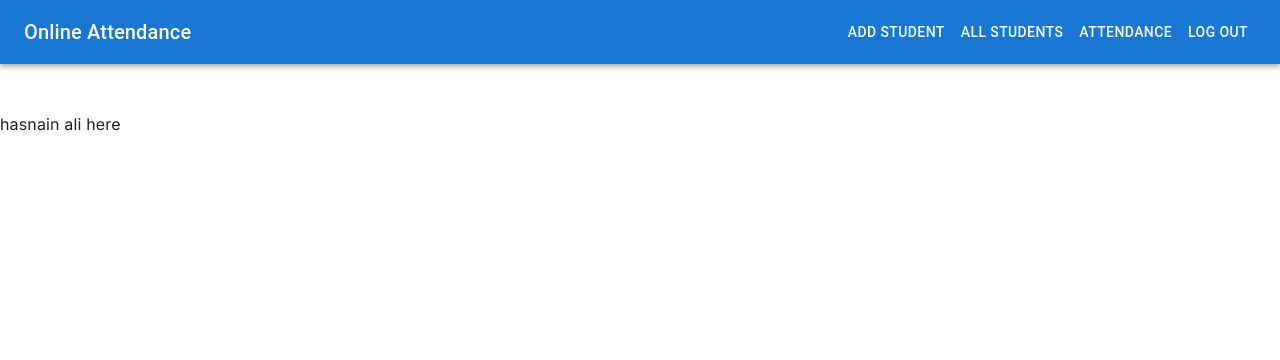
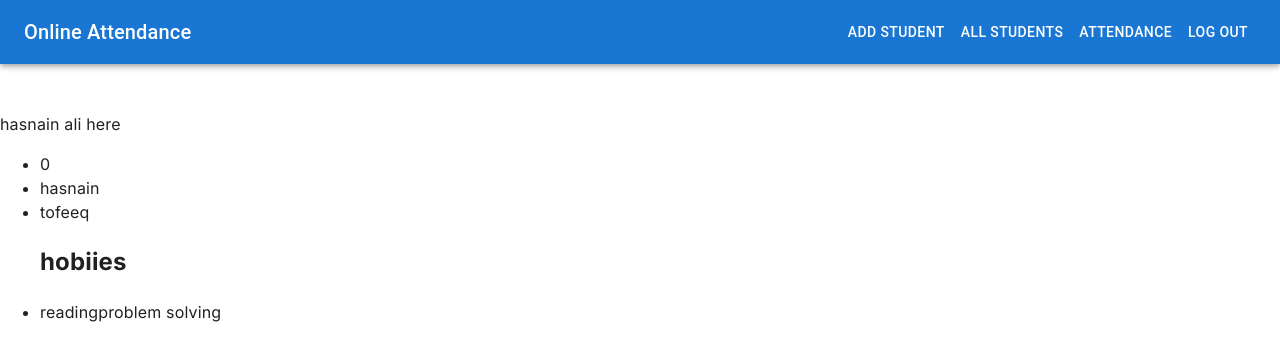
Before and after one commit to raohasnaintofeeq/dev-up, a Next.js app: page /admin/Attendance in a window 1280 px wide. Shown: the top 360 px of the page. Built offline with nearby package versions, Linux system fonts and the light colour scheme.

Commit message:
fixed some changes locally

```diff
--- a/app/admin/Attendance/page.tsx
+++ b/app/admin/Attendance/page.tsx
@@ -3,10 +3,32 @@ import React, { useState } from 'react';
 import DrawerAppBar from '../page';
 
 const Attendance = () => {
+  const studentData = [
+    {
+      id: 0,
+      name: "hasnain",
+      fatherName: "tofeeq",
+      hobbies: ["reading", "problem solving"]
+    }
+  ]
+  console.log("student data is here :: ", studentData)
   return (
     <div>
       <DrawerAppBar />
       <div> hasnain ali here</div>
+      <ul>{studentData.map((data) => (
+        <>
+       <li>
+       {data.id}
+      </li>  <li>
+        {data.name}
+       </li>  <li>
+        {data.fatherName}
+       </li>
+       <h2>hobiies</h2>
+       <li>{data.hobbies}</li>
+       </>
+      ))}</ul>
     </div>
   )
 }
```
Also changed, not shown: app/auth/signin/page.tsx (+6 -6 lines).
